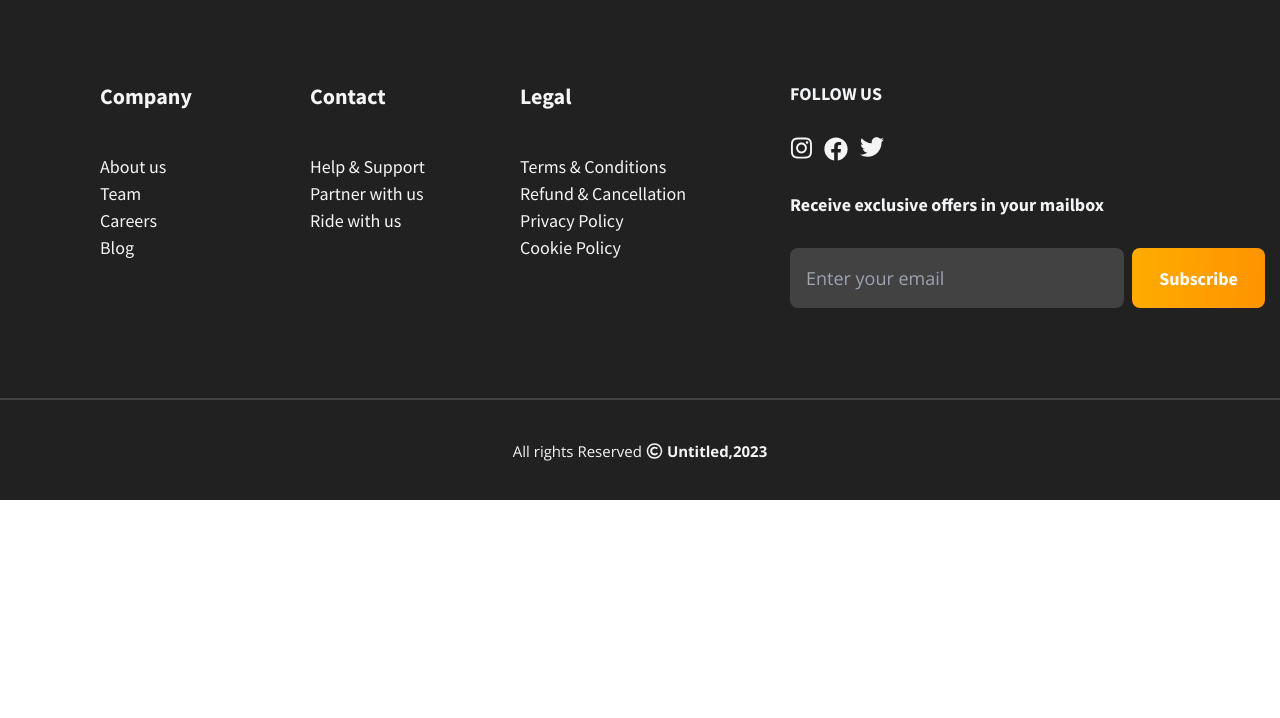
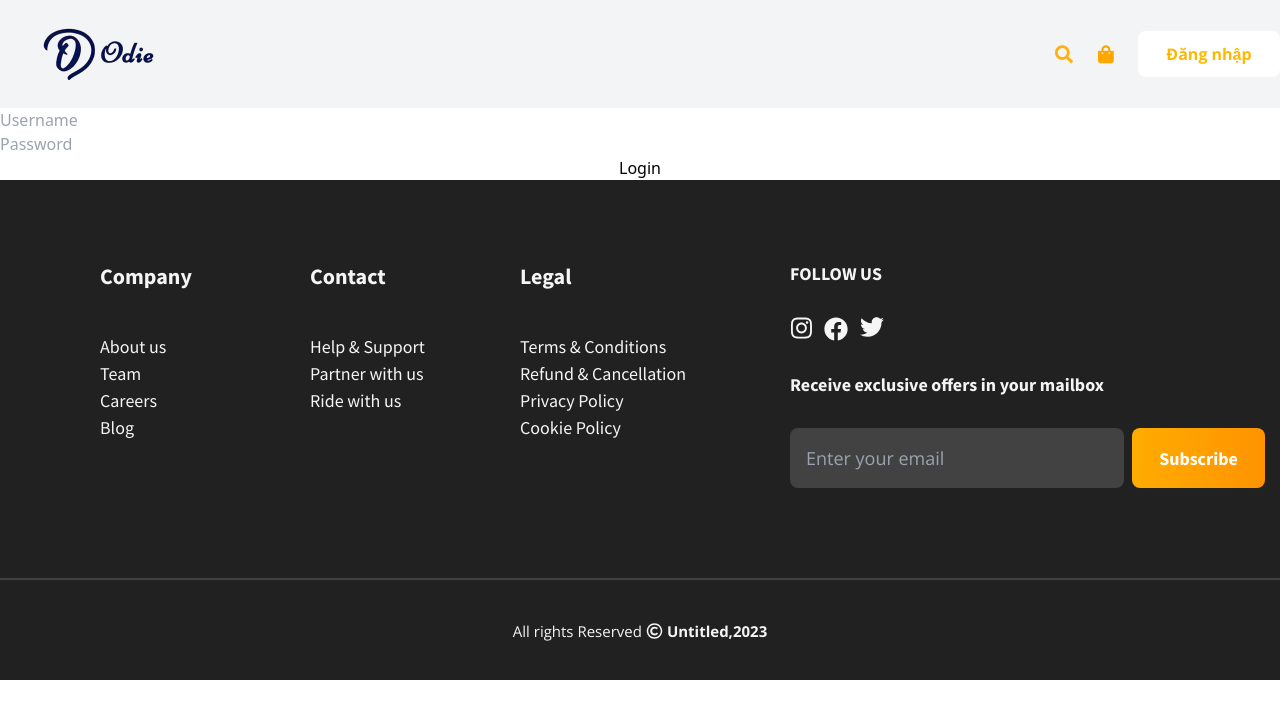
Before and after one commit to baoquan1211/Oldie, a React (Create React App) app: page /login in a window 1280 px wide. Shown: the top 718 px of the page. Built offline with nearby package versions, Linux system fonts and the light colour scheme.

Commit message:
20/05/2023 QBQ

```diff
--- a/package.json
+++ b/package.json
@@ -3,13 +3,17 @@
   "version": "0.1.0",
   "private": true,
   "dependencies": {
+    "@reduxjs/toolkit": "^1.9.5",
     "@testing-library/jest-dom": "^5.16.5",
     "@testing-library/react": "^13.4.0",
     "@testing-library/user-event": "^13.5.0",
     "react": "^18.2.0",
     "react-dom": "^18.2.0",
+    "react-redux": "^8.0.5",
     "react-router-dom": "^6.11.1",
     "react-scripts": "5.0.1",
+    "redux": "^4.2.1",
+    "redux-persist": "^6.0.0",
     "web-vitals": "^2.1.4"
   },
   "scripts": {
--- a/src/components/Invoice.js
+++ b/src/components/Invoice.js
@@ -20,11 +20,11 @@ const Invoice = ({ totalPrice }) => {
       <h1 className="font-primaryFont text-[20px] font-semibold">Hóa đơn</h1>
       <div className="flex justify-between text-[16px] font-primaryFont mt-[10px]">
         <h2>Thành tiền</h2>
-        <h2>{totalPrice}</h2>
+        <h2>{totalPrice}đ</h2>
       </div>
       <div className="flex justify-between text-[16px] font-primaryFont">
         <h2>Phí vận chuyển</h2>
-        <h2>{shippingFee}</h2>
+        <h2>{shippingFee}đ</h2>
       </div>
       <div className="flex justify-center gap-x-[16px] items-center ">
         <input
@@ -37,7 +37,7 @@ const Invoice = ({ totalPrice }) => {
       </div>
       <div className="flex justify-between text-[16px] font-primaryFont font-bold">
         <h2>Tổng tiền</h2>
-        <h2>{totalPay}</h2>
+        <h2>{totalPay}đ</h2>
       </div>
       <div className="flex justify-center mt-[10px]">
         <button className="h-[48px] w-[380px] rounded-[8px] bg-linearBtnBg text-[18px] text-white font-secondaryFont font-bold ">
--- a/src/index.js
+++ b/src/index.js
@@ -3,20 +3,54 @@ import ReactDOM from "react-dom/client";
 import { BrowserRouter, Routes, Route } from "react-router-dom";
 import "./index.css";
 import reportWebVitals from "./reportWebVitals";
+import authReducer from "./state";
+import { configureStore, getDefaultMiddleware } from "@reduxjs/toolkit";
+import { Provider } from "react-redux";
+import {
+  persistStore,
+  persistReducer,
+  FLUSH,
+  REHYDRATE,
+  PAUSE,
+  PERSIST,
+  PURGE,
+  REGISTER,
+} from "redux-persist";
+import storage from "redux-persist/lib/storage";
+import { PersistGate } from "redux-persist/integration/react";
+
 import Home from "./pages/Home";
 import Cart from "./pages/Cart";
 import Footer from "./layouts/Footer";
+import Login from "./pages/Auth/Login";
+
+const persistConfig = { key: "root", storage, version: 1 };
+const persistedReducer = persistReducer(persistConfig, authReducer);
+const store = configureStore({
+  reducer: persistedReducer,
+  middleware: (getDefaultMiddleware) =>
+    getDefaultMiddleware({
+      serializableCheck: {
+        ignoredActions: [FLUSH, REHYDRATE, PAUSE, PERSIST, PURGE, REGISTER],
+      },
+    }),
+});
 
 const root = ReactDOM.createRoot(document.getElementById("root"));
 root.render(
   <React.StrictMode>
+    <Provider store={store}>
+      <PersistGate loading={null} persistor={persistStore(store)}>
         <BrowserRouter>
           <Routes>
             <Route path="/" element={<Home />}></Route>
             <Route path="/cart" element={<Cart />}></Route>
+            <Route path="/login" element={<Login />}></Route>
           </Routes>
           <Footer></Footer>
         </BrowserRouter>
+      </PersistGate>
+    </Provider>
   </React.StrictMode>
 );
 
--- a/src/layouts/Header.js
+++ b/src/layouts/Header.js
@@ -18,7 +18,7 @@ const Header = () => {
           <a href="/cart">
             <img src={CART} alt="Cart"></img>
           </a>
-          <a href="/" alt="Login">
+          <a href="/login" alt="Login">
             <Button className="h-[46px] w-[142px] text-[#FFB800] font-primaryFont font-bold gap-1 rounded-[8px] shadow-linearColor1 bg-white">
               Đăng nhập
             </Button>
--- /dev/null
+++ b/src/pages/Auth/Login.js
@@ -0,0 +1,56 @@
+import React, { useState, useEffect } from "react";
+import { useNavigate } from "react-router-dom";
+import { useDispatch } from "react-redux";
+import { setLogin } from "../../state";
+import Header from "../../layouts/Header";
+
+const Login = () => {
+  const [username, setUserName] = useState("");
+  const [password, setPassWord] = useState("");
+  const history = useNavigate();
+  useEffect(() => {
+    if (localStorage.getItem("user-info")) {
+      history("/add");
+    }
+  }, []);
+
+  async function login() {
+    try {
+      console.warn(username, password);
+      let item = { username, password };
+      const options = {
+        method: "POST",
+        headers: {
+          Accept: "application/json, text/plain, */*",
+          "Content-Type": "application/json",
+        },
+        body: JSON.stringify(item),
+      };
+      console.log(options);
+      let response = await fetch("http://localhost:3001/auth/login", options);
+      console.log(response);
+    } catch (e) {
+      console.log(e.message);
+    }
+  }
+
+  return (
+    <>
+      <Header></Header>
+      <div className="mt-[108px] wrapper flex flex-col">
+        <input
+          placeholder="Username"
+          onChange={(e) => setUserName(e.target.value)}
+        ></input>
+        <input
+          type="password"
+          placeholder="Password"
+          onChange={(e) => setPassWord(e.target.value)}
+        ></input>
+        <button onClick={login}>Login</button>
+      </div>
+    </>
+  );
+};
+
+export default Login;
--- /dev/null
+++ b/src/state/index.js
@@ -0,0 +1,24 @@
+import { createSlice } from "@reduxjs/toolkit";
+
+const initialState = {
+  user: null,
+  token: null,
+};
+
+export const authSlice = createSlice({
+  name: "auth",
+  initialState,
+  reducers: {
+    setLogin: (state, action) => {
+      state.user = action.payload.user;
+      state.token = action.payload.token;
+    },
+    setLogout: (state) => {
+      state.user = null;
+      state.token = null;
+    },
+  },
+});
+
+export const { setLogin, setLogout } = authSlice.actions;
+export default authSlice.reducer;
```
Also changed, not shown: 1 other file (tests, documents, lock files or other folders). Lines whose indentation alone changed are shown as unchanged.
